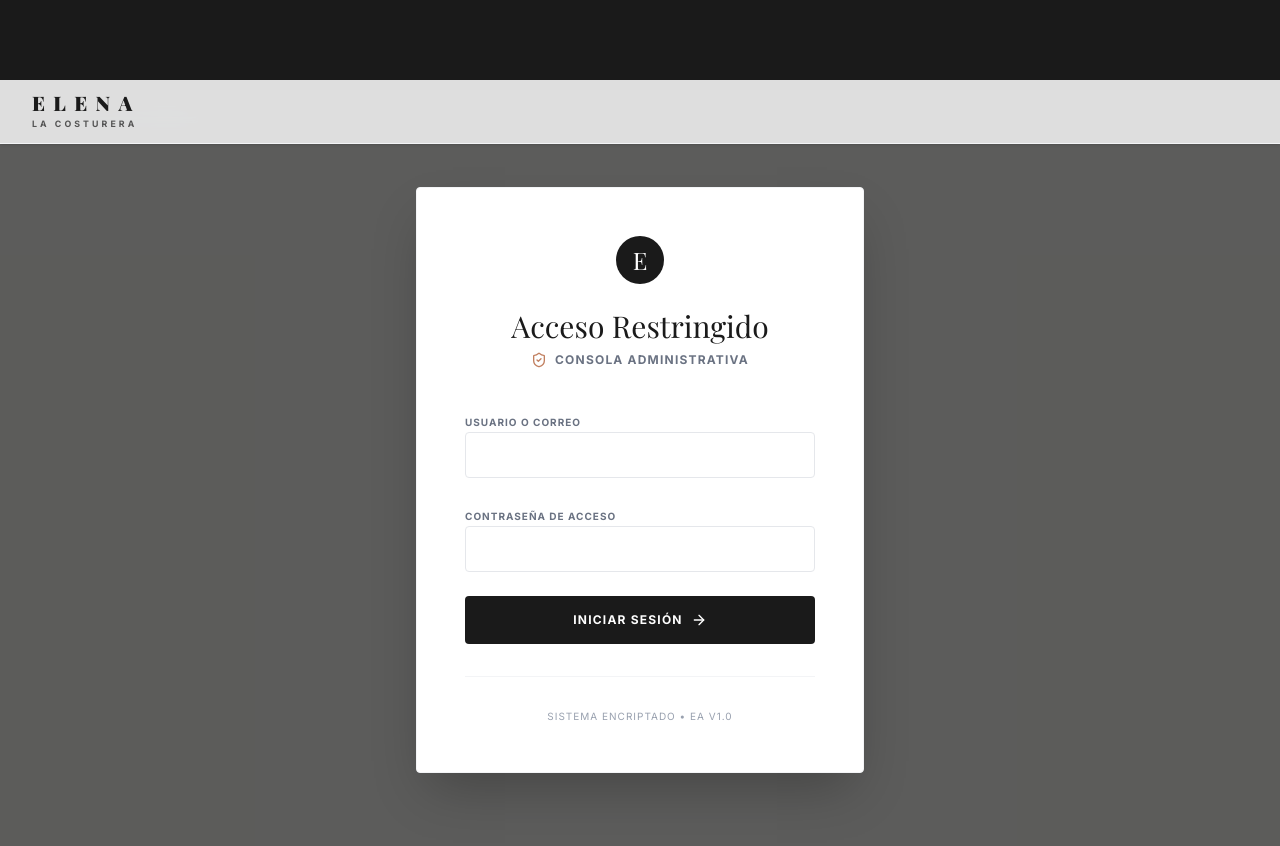
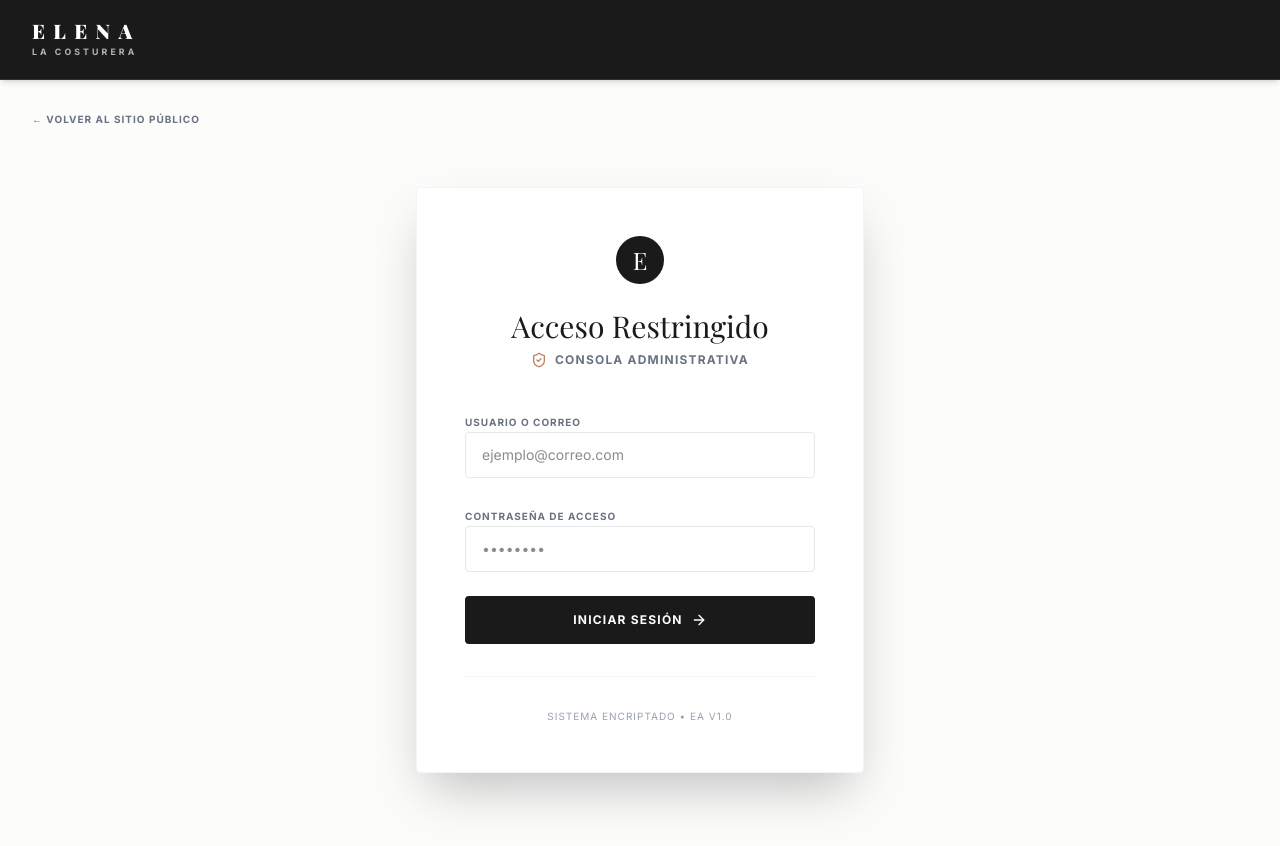
Before and after one commit to Gaz-Style/elena-atelier, a Next.js app: page /admin/login in a window 1280 px wide. Shown: the top 846 px of the page. Built offline with nearby package versions, Linux system fonts and the light colour scheme; no server answers; a web font is replaced by a local one.

Commit message:
feat(admin): unificacion de cabecera superior y correccion de contraste de fondos en vistas administrativas

```diff
--- a/src/app/admin/catalog/page.tsx
+++ b/src/app/admin/catalog/page.tsx
@@ -2,7 +2,7 @@
 
 import React, { useState, useEffect } from 'react';
 import Link from 'next/link';
-import { ArrowLeft, Plus, Trash2, Search, Tag, DollarSign, Package, Loader2, CheckCircle2, X, Clock, Scissors, TrendingUp, AlertCircle, Calculator, ChevronRight, Edit3 } from 'lucide-react';
+import { Plus, Trash2, Search, Tag, DollarSign, Package, Loader2, CheckCircle2, X, Clock, Scissors, TrendingUp, AlertCircle, Calculator, ChevronRight, Edit3 } from 'lucide-react';
 import { getCatalog, addCatalogItem, deleteCatalogItem, getCostStructure, updateCatalogItem } from './actions';
 
 export default function CatalogManager() {
--- a/src/app/admin/crm/page.tsx
+++ b/src/app/admin/crm/page.tsx
@@ -2,7 +2,7 @@ import React from 'react';
 import Link from 'next/link';
 import { supabase } from '@/lib/supabase';
 import Navbar from '@/components/Navbar';
-import { Users, Plus, ChevronRight, Search, ArrowLeft, MessageCircle } from 'lucide-react';
+import { Users, Plus, ChevronRight, Search, MessageCircle } from 'lucide-react';
 
 export const revalidate = 0; // Disable caching for CRM
 
--- a/src/app/admin/finance/page.tsx
+++ b/src/app/admin/finance/page.tsx
@@ -2,7 +2,7 @@
 
 import React, { useState, useEffect } from 'react';
 import Link from 'next/link';
-import { ArrowLeft, TrendingUp, Receipt, DollarSign, Settings, Save, Loader2, CheckCircle2, Building2, Plus, Calendar, Hash, Tag, FileText, History, User, Trash2, Calculator, Info } from 'lucide-react';
+import { TrendingUp, Receipt, DollarSign, Settings, Save, Loader2, CheckCircle2, Building2, Plus, Calendar, Hash, Tag, FileText, History, User, Trash2, Calculator, Info } from 'lucide-react';
 import { getCostSettings, saveCostSettings, getExpenses, getFixedCosts, registerPurchaseDocument, getRecentDocuments, deletePurchaseDocument, calculateSuggestedRate } from './actions';
 import { getInventoryItems } from '../inventory/actions';
 
--- a/src/app/admin/hr/page.tsx
+++ b/src/app/admin/hr/page.tsx
@@ -2,7 +2,7 @@
 
 import React, { useState } from 'react';
 import Link from 'next/link';
-import { ArrowLeft, Users, UserPlus, Calendar, CreditCard, FileText, ChevronRight } from 'lucide-react';
+import { Users, UserPlus, Calendar, CreditCard, FileText, ChevronRight } from 'lucide-react';
 
 export default function HRDashboard() {
     const [employees] = useState([
--- a/src/app/admin/inventory/page.tsx
+++ b/src/app/admin/inventory/page.tsx
@@ -3,7 +3,7 @@
 import React, { useState, useEffect } from 'react';
 import Link from 'next/link';
 import {
-    ArrowLeft, Package, Plus, Search, Ruler, Info, Layers,
+    Package, Plus, Search, Ruler, Info, Layers,
     AlertTriangle, Loader2, X, Trash2, CheckCircle, Disc, Scissors, Tag, Wrench
 } from 'lucide-react';
 import { getInventoryItems, addInventoryItem, updateInventoryStock } from './actions';
--- a/src/app/admin/layout.tsx
+++ b/src/app/admin/layout.tsx
@@ -11,7 +11,7 @@ export default async function AdminLayout({
   const { data: { user } } = await supabase.auth.getUser();
 
   return (
-    <div className="flex flex-col min-h-screen w-full max-w-full overflow-x-hidden relative">
+    <div className="flex flex-col min-h-screen w-full max-w-full overflow-x-hidden relative bg-white text-brand-charcoal">
       {/* Admin Topbar */}
       <AdminHeader hasUser={!!user} />
 
--- a/src/app/admin/login/page.tsx
+++ b/src/app/admin/login/page.tsx
@@ -58,7 +58,7 @@ export default function AdminLogin() {
               name="email"
               placeholder="ejemplo@correo.com"
               required
-              className="w-full border border-gray-200 px-4 py-3 text-sm rounded-sm focus:outline-none focus:border-brand-terracotta transition-colors bg-white"
+              className="w-full border border-gray-200 px-4 py-3 text-sm rounded-sm focus:outline-none focus:border-brand-terracotta transition-colors bg-white text-brand-charcoal"
             />
           </div>
 
@@ -71,7 +71,7 @@ export default function AdminLogin() {
               name="password"
               placeholder="••••••••"
               required
-              className="w-full border border-gray-200 px-4 py-3 text-sm rounded-sm focus:outline-none focus:border-brand-terracotta transition-colors bg-white"
+              className="w-full border border-gray-200 px-4 py-3 text-sm rounded-sm focus:outline-none focus:border-brand-terracotta transition-colors bg-white text-brand-charcoal"
             />
           </div>
 
--- a/src/app/globals.css
+++ b/src/app/globals.css
@@ -30,6 +30,11 @@ body {
   background: var(--background);
   color: var(--foreground);
   font-family: Arial, Helvetica, sans-serif;
+}
+
+/* Evitar texto blanco en campos de formulario con fondo claro */
+input, select, textarea {
+  color: #1A1A1A;
 }
 
 /* Global Glassmorphic Design System Buttons */
--- a/src/components/AdminHeader.tsx
+++ b/src/components/AdminHeader.tsx
@@ -15,37 +15,42 @@ export default function AdminHeader({ hasUser }: AdminHeaderProps) {
   const isSubpage = pathname !== '/admin';
 
   return (
-    <header className="bg-white/80 backdrop-blur-md border-b border-gray-100 h-16 flex items-center justify-between px-6 md:px-8 absolute top-0 w-full z-50 pointer-events-none shadow-sm transition-all duration-300">
-      <div className="flex items-center gap-6 pointer-events-auto">
+    <header className="fixed top-0 left-0 w-full h-20 bg-brand-charcoal border-b border-white/10 z-50 flex items-center justify-between px-6 md:px-8 shadow-md">
+      <div className="flex items-center gap-6">
+        {/* Logo ELENA */}
         <Link href="/admin" className="flex flex-col items-stretch justify-center w-max transition-opacity hover:opacity-80">
-          <div className="flex justify-between w-full font-serif text-xl font-black uppercase text-brand-charcoal leading-none tracking-widest">
+          <div className="flex justify-between w-full font-serif text-xl font-black uppercase text-white leading-none tracking-widest">
             <span>E</span><span>L</span><span>E</span><span>N</span><span>A</span>
           </div>
           <div
-            className="font-sans text-[0.55rem] font-bold uppercase text-brand-charcoal/70 mt-1 text-center"
+            className="font-sans text-[0.55rem] font-bold uppercase text-brand-sand/70 mt-1 text-center"
             style={{ letterSpacing: '0.35em', marginRight: '-0.35em' }}
           >
             La Costurera
           </div>
         </Link>
-      </div>
 
-      <div className="flex items-center gap-3 md:gap-4 pointer-events-auto">
+        {/* Back to Dashboard Link (Only shown in subpages) */}
         {hasUser && isSubpage && (
           <Link
             href="/admin"
-            className="flex items-center gap-2 text-[10px] uppercase tracking-widest font-bold text-gray-500 hover:text-brand-terracotta hover:border-brand-terracotta/40 transition-all px-3.5 py-2 border border-gray-200 rounded-sm bg-white hover:shadow-sm"
+            className="flex items-center gap-2 text-[10px] uppercase tracking-widest font-bold text-brand-sand hover:text-brand-terracotta hover:border-brand-terracotta/40 transition-all px-3.5 py-2 border border-white/10 rounded-sm bg-white/5 shadow-sm"
           >
             <ArrowLeft className="w-3.5 h-3.5 text-brand-terracotta" />
             <span>Volver al Dashboard</span>
           </Link>
         )}
+      </div>
 
+      <div className="flex items-center gap-3 md:gap-4">
         {hasUser && (
           <form action={logoutAction}>
-            <button type="submit" className="flex items-center gap-2 text-[10px] uppercase tracking-widest font-bold text-gray-500 hover:text-brand-terracotta hover:border-brand-terracotta/40 transition-all px-3.5 py-2 border border-transparent hover:border-gray-200 rounded-sm bg-transparent hover:bg-white hover:shadow-sm">
+            <button
+              type="submit"
+              className="flex items-center gap-2 text-[10px] uppercase tracking-widest font-bold text-white/60 hover:text-brand-terracotta hover:border-brand-terracotta/40 transition-all px-3.5 py-2 border border-transparent hover:border-white/10 rounded-sm bg-transparent hover:bg-white/5 hover:shadow-sm"
+            >
               <span>Cerrar Sesión</span>
-              <LogOut className="w-3.5 h-3.5 text-gray-400" />
+              <LogOut className="w-3.5 h-3.5 text-white/40" />
             </button>
           </form>
         )}
```
